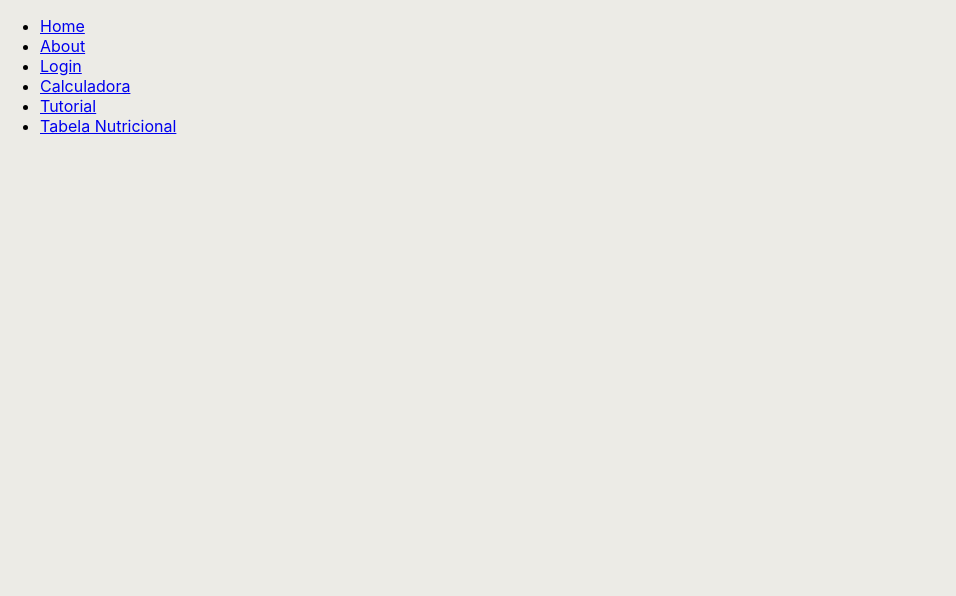
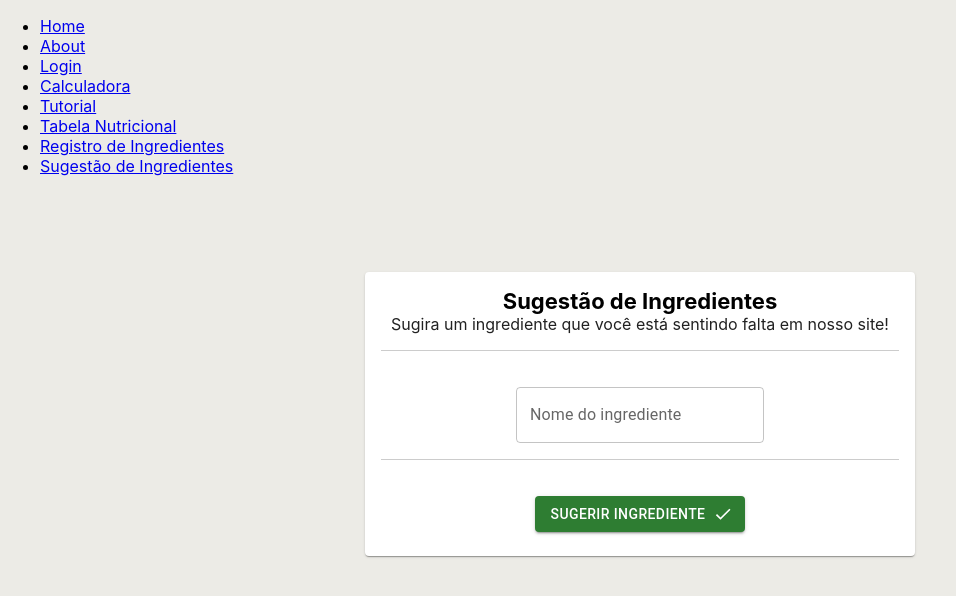
Before and after one commit to zizima100/PerfectPlate, a React (Create React App) app in the folder my-app/: page /ingredient-suggestion in a window 1280 px wide. Shown: the top 596 px of the page, without its empty margins (0-956 px from the left). Built offline with nearby package versions, Linux system fonts and the light colour scheme.

Commit message:
feat: added ingredient register and suggestion screens

```diff
--- a/my-app/src/App.js
+++ b/my-app/src/App.js
@@ -10,6 +10,8 @@ import HomeScreen from "./pages/home/HomeScreen";
 import RegisterScreen from "./pages/register/RegisterScreen";
 import CalculatorScreen from "./pages/calculator/CalculatorScreen";
 import TutorialScreen from "./pages/tutorial/TutorialScreen";
+import IngredientRegisterScreen from "./pages/ingredient-register/IngredientRegisterScreen";
+import IngredientSuggestionScreen from "./pages/ingredient-suggestion/IngredientSuggestionScreen";
 import NutricionalTable from "./pages/nutricion-table/NutricionTable";
 import AboutScreen from "./pages/about/AboutScreen";
 
@@ -37,6 +39,12 @@ export default function App() {
               <li>
                 <Link to="/nutricion-table">Tabela Nutricional</Link>
               </li>
+              <li>
+                <Link to="/ingredient-register">Registro de Ingredientes</Link>
+              </li>
+              <li>
+                <Link to="/ingredient-suggestion">Sugestão de Ingredientes</Link>
+              </li>
             </ul>
           </nav>
 
@@ -61,6 +69,12 @@ export default function App() {
             <Route exact path="/tutorial">
               <TutorialScreen />
             </Route>
+            <Route exact path="/ingredient-register">
+              <IngredientRegisterScreen />
+            </Route>
+            <Route exact path="/ingredient-suggestion">
+              <IngredientSuggestionScreen />
+            </Route>
             <Route exact path="/nutricion-table">
               <NutricionalTable />
             </Route>
--- /dev/null
+++ b/my-app/src/pages/ingredient-register/IngredientRegisterScreen.js
@@ -0,0 +1,92 @@
+import './IngredientRegisterScreenStyle.css';
+import React, {useState} from "react";
+import {
+    Button,
+    Card,
+    CardContent, FormControl, InputLabel, MenuItem, Select,
+    TextField
+} from "@material-ui/core";
+import {Check} from "@material-ui/icons";
+
+export default function IngredientRegisterScreen() {
+    const [category, setCategory] = useState("carb");
+    const [onePortionQtd, setOnePortionQtd] = useState(0);
+    const [ingredientName, setIngredientName] = useState("");
+
+    const submitIngredient = () => {
+        const data = {
+            category,
+            onePortionQtd,
+            ingredientName
+        }
+        console.log(data);
+    }
+
+    return (
+        <div className="ingredientRegisterMain">
+            <Card sx={{ width: 550 }}>
+                <CardContent>
+                    <div className="pageTitle">
+                        <span className="titleText">Cadastro de Ingredientes</span>
+                        <span>Cadastre um Ingrediente para os usuários escolherem em seus pratos!</span>
+                        <div className="separator"/>
+                    </div>
+                    <div className="inputRow">
+                        <div className="calculatorInputMargin">
+                            <FormControl sx={{ minWidth: 193 }}>
+                                <InputLabel id={"add-new-select"}>Categoria do ingrediente</InputLabel>
+                                <Select
+                                    name="ingredient"
+                                    labelId={"add-new-select"}
+                                    value={category}
+                                    label="Categoria do ingrediente"
+                                    onChange={e => setCategory(e.target.value)}
+                                >
+                                    <MenuItem value={"carb"}>Carboidrato</MenuItem>
+                                    <MenuItem value={"protein"}>Proteina</MenuItem>
+                                    <MenuItem value={"legume"}>Legume/Vegetal</MenuItem>
+                                </Select>
+                            </FormControl>
+                        </div>
+                    </div>
+                    <div className="inputRow">
+                        <div className="calculatorInputMargin">
+                            <TextField
+                                name="ingredientName"
+                                type="text"
+                                label="Nome do ingrediente"
+                                placeholder="Nome do ingrediente"
+                                value={ingredientName}
+                                onChange={e => setIngredientName(e.target.value)}
+                            />
+                        </div>
+                    </div>
+                    <div className="inputRow">
+                        <div className="calculatorInputMargin">
+                            <TextField
+                                name="onePortionQtd"
+                                type="number"
+                                label="Qtd 1 porção (gramas)"
+                                placeholder="Qtd 1 porção (gramas)"
+                                value={onePortionQtd}
+                                onChange={e => setOnePortionQtd(parseFloat(e.target.value))}
+                            />
+                        </div>
+                    </div>
+                    <div className="separator"/>
+                    <div className="inputRow">
+                        <div className="calculatorInputMargin">
+                            <Button
+                                onClick={submitIngredient}
+                                color="success"
+                                variant="contained"
+                                endIcon={<Check />}>
+                                Cadastrar ingrediente
+                            </Button>
+                        </div>
+                    </div>
+                </CardContent>
+            </Card>
+        </div>
+    );
+}
--- /dev/null
+++ b/my-app/src/pages/ingredient-register/IngredientRegisterScreenStyle.css
@@ -0,0 +1,26 @@
+.ingredientRegisterMain {
+    padding-top: 10vh;
+    flex-direction: row;
+    justify-content: center;
+    display: flex;
+}
+
+.inputRow {
+    flex-direction: row;
+    justify-content: center;
+    display: flex;
+    padding-top: 2ch;
+}
+
+.selectInputWrapper {
+    padding-bottom: 10px;
+}
+
+.calculatorInputMargin {
+    padding-right: 1ch;
+    padding-left: 1ch;
+}
+
+.selectInputWrapper:last-child {
+    padding-bottom: 0;
+}
--- /dev/null
+++ b/my-app/src/pages/ingredient-suggestion/IngredientSuggestionScreen.js
@@ -0,0 +1,58 @@
+import './IngredientSuggestionScreenStyle.css';
+import React, {useState} from "react";
+import {
+    Button,
+    Card,
+    CardContent,
+    TextField
+} from "@material-ui/core";
+import {Check} from "@material-ui/icons";
+
+export default function IngredientSuggestionScreen() {
+    const [ingredientName, setIngredientName] = useState("");
+
+    const submitIngredient = () => {
+        const data = {
+            ingredientName
+        }
+        console.log(data);
+    }
+
+    return (
+        <div className="ingredientRegisterMain">
+            <Card sx={{ width: 550 }}>
+                <CardContent>
+                    <div className="pageTitle">
+                        <span className="titleText">Sugestão de Ingredientes</span>
+                        <span>Sugira um ingrediente que você está sentindo falta em nosso site!</span>
+                        <div className="separator"/>
+                    </div>
+                    <div className="inputRow">
+                        <div className="calculatorInputMargin">
+                            <TextField
+                                name="ingredientName"
+                                type="text"
+                                label="Nome do ingrediente"
+                                placeholder="Nome do ingrediente"
+                                value={ingredientName}
+                                onChange={e => setIngredientName(e.target.value)}
+                            />
+                        </div>
+                    </div>
+                    <div className="separator"/>
+                    <div className="inputRow">
+                        <div className="calculatorInputMargin">
+                            <Button
+                                onClick={submitIngredient}
+                                color="success"
+                                variant="contained"
+                                endIcon={<Check />}>
+                                Sugerir ingrediente
+                            </Button>
+                        </div>
+                    </div>
+                </CardContent>
+            </Card>
+        </div>
+    );
+}
--- /dev/null
+++ b/my-app/src/pages/ingredient-suggestion/IngredientSuggestionScreenStyle.css
@@ -0,0 +1,26 @@
+.ingredientRegisterMain {
+    padding-top: 10vh;
+    flex-direction: row;
+    justify-content: center;
+    display: flex;
+}
+
+.inputRow {
+    flex-direction: row;
+    justify-content: center;
+    display: flex;
+    padding-top: 2ch;
+}
+
+.selectInputWrapper {
+    padding-bottom: 10px;
+}
+
+.calculatorInputMargin {
+    padding-right: 1ch;
+    padding-left: 1ch;
+}
+
+.selectInputWrapper:last-child {
+    padding-bottom: 0;
+}
```
